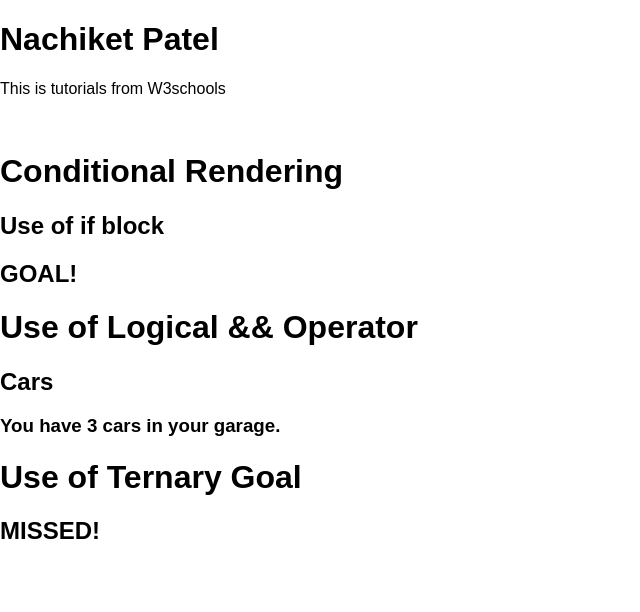
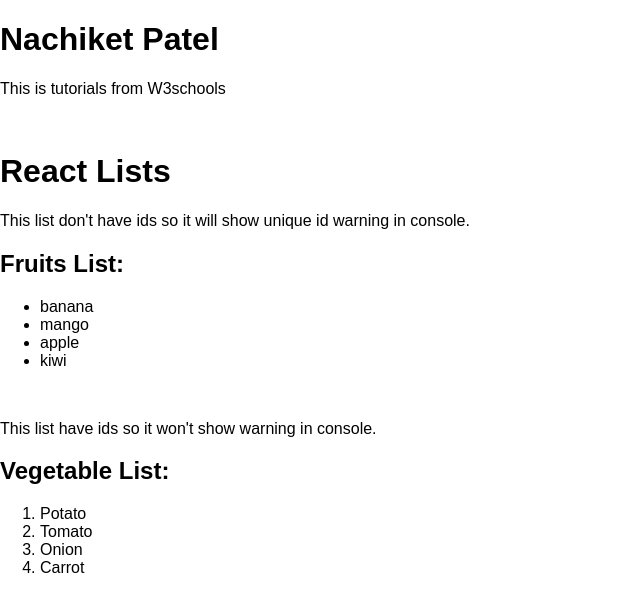
Before and after one commit to Nachiket-Patel/Web-Devolopment, a React (Create React App) app in the folder React/W3schools/w3schools/: page / in a window 1280 px wide. Shown: the top 612 px of the page, without its empty margins (0-640 px from the left). Built offline with nearby package versions, Linux system fonts and the light colour scheme.

Commit message:
React Lists

```diff
--- a/React/W3schools/w3schools/src/App.js
+++ b/React/W3schools/w3schools/src/App.js
@@ -1,6 +1,6 @@
 import React from 'react';
 import './App.css';
-import ReactConditionalRendering from './ReactConditionalRendering';
+import ReactLists from './ReactLists';
 
 
 export default function App() {
@@ -9,7 +9,7 @@ export default function App() {
     <div>
       <h1>Nachiket Patel</h1>
       <p>This is tutorials from W3schools</p><br></br>
-      <ReactConditionalRendering />
+      <ReactLists />
     </div>
   );
 
--- /dev/null
+++ b/React/W3schools/w3schools/src/ReactLists.js
@@ -0,0 +1,52 @@
+import React from 'react';
+
+
+const Fruit = (props) => {
+  return(
+		<li>{props.fruit}</li>
+	);
+}
+
+function FruitsName() {
+  const fruits = ['banana', 'mango', 'apple', 'kiwi'];
+  return(
+		<>
+			<h2>Fruits List:</h2>
+			<ul>{fruits.map((name) => <Fruit fruit={name} />)}</ul>
+		</>
+  );
+}
+
+const Vegetable = (props) => {
+	return(
+		<li>{props.name}</li>
+	);
+}
+
+function VegetableName() {
+	const vegetables = [
+		{id: 1, name: 'Potato'},
+		{id: 2, name: 'Tomato'},
+		{id: 3, name: 'Onion'},
+		{id: 4, name: 'Carrot'},
+	]
+	return(
+		<>
+			<h2>Vegetable List:</h2>
+			<ol>{vegetables.map((vegetables) => <Vegetable name={vegetables.name} key={vegetables.id} />)}</ol>
+		</>
+	);
+}
+
+export default function ReactLists() {
+	return(
+		<>
+			<h1>React Lists</h1>
+			<p>This list don't have ids so it will show unique id warning in console.</p>
+			<FruitsName />
+			<br/>
+			<p>This list have ids so it won't show warning in console.</p>
+			<VegetableName />
+		</>
+	);
+}
```
Also changed, not shown: 1 other file (tests, documents, lock files or other folders).
